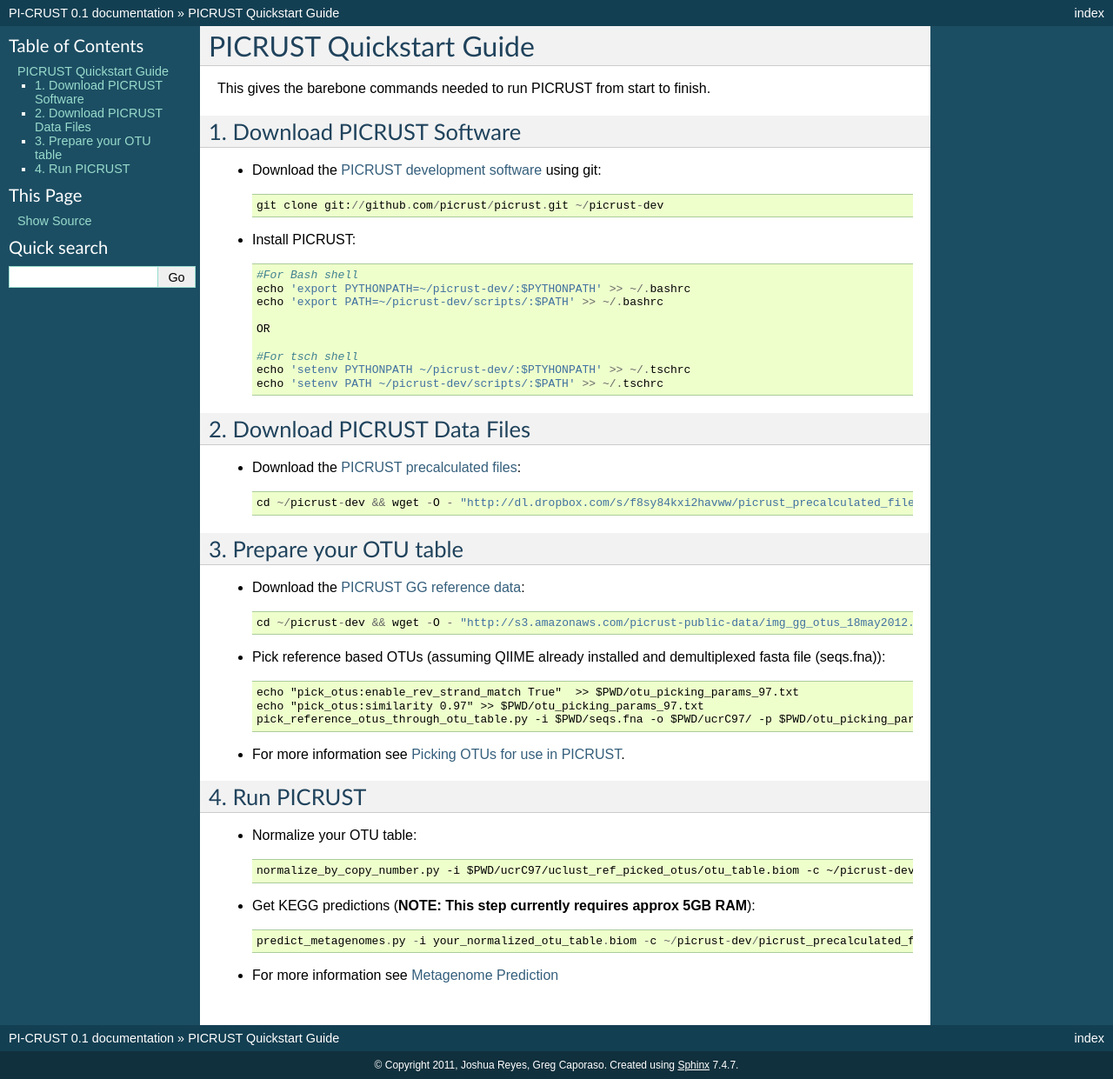
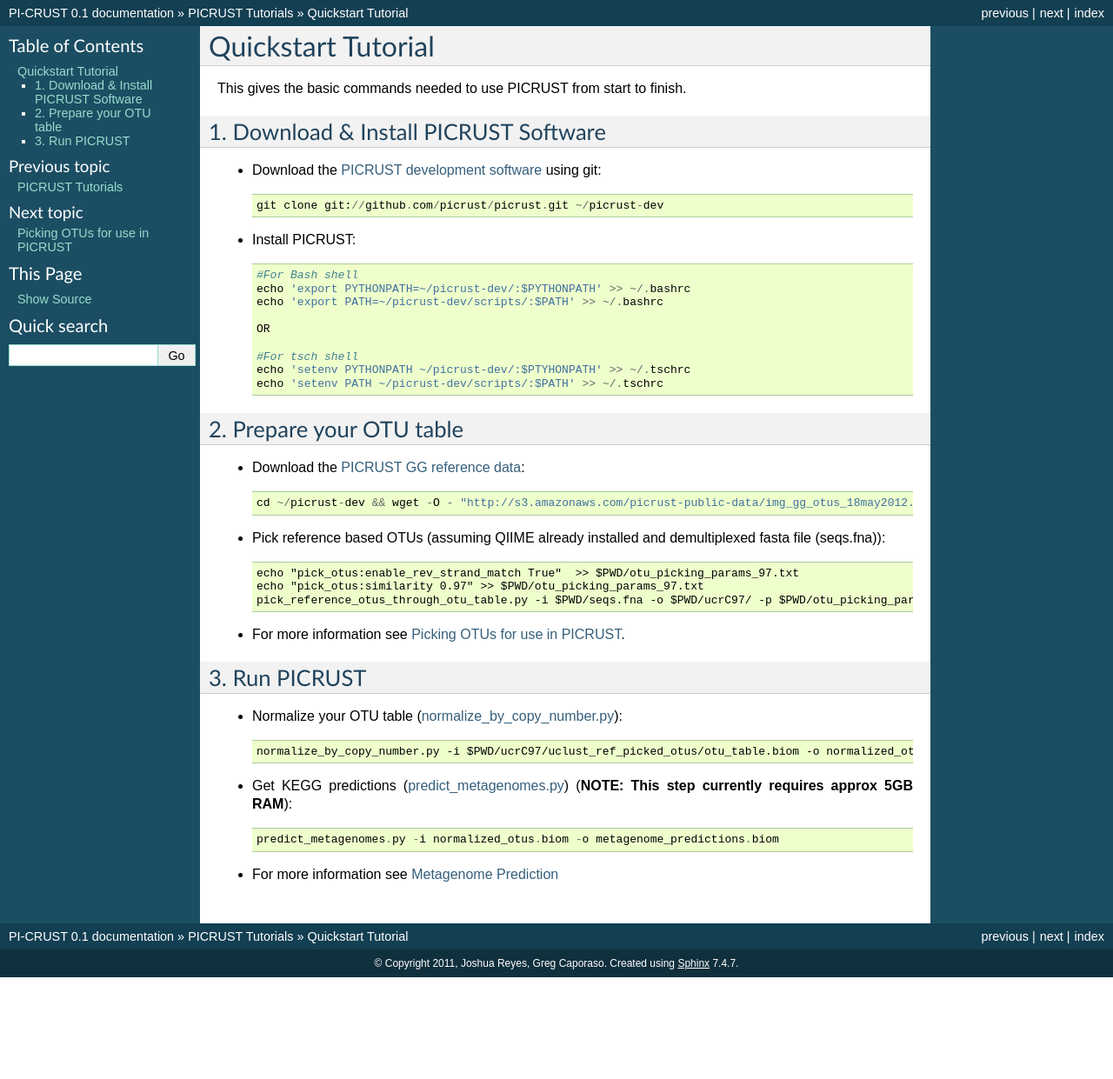
Before and after one commit to picrust/picrust, a Sphinx documentation site: the page built from doc/source/tutorials/000_quickstart.rst, in a window 1280 px wide. Shown: the whole page at 87% size. Built offline with Sphinx 7.4.7, drawn with Linux system fonts in a browser that asks for light colours; after the commit the page ends 1124 px from its top, so only the background shows below that.

Commit message:
Update documentation for use with precalculated files
Update documentation to reflect the use of the built-in precalculated files.
No longer need to specify '-c' flag with file.
Also, move quickstart to the tutorials list.


Former-commit-id: 50c69be7fe993a7c9413ce375a4a5d1e243d5d86

```diff
--- a/doc/source/quickstart.rst
+++ b/doc/source/tutorials/000_quickstart.rst
@@ -1,14 +1,14 @@
-.. _quickstart:
+.. _quickstart_tutorial:
 
-PICRUST Quickstart Guide
-========================
+Quickstart Tutorial
+===================
 
-This gives the barebone commands needed to run PICRUST from start to finish.
+This gives the basic commands needed to use PICRUST from start to finish.
 
-.. include:: global.rst
+.. include:: ../global.rst
 
-1. Download PICRUST Software
-----------------------------
+1. Download & Install PICRUST Software
+--------------------------------------
 * Download the `PICRUST development software`_ using git::
 
 	git clone git://github.com/picrust/picrust.git ~/picrust-dev
@@ -25,15 +25,7 @@
 	echo 'setenv PYTHONPATH ~/picrust-dev/:$PTYHONPATH' >> ~/.tschrc
 	echo 'setenv PATH ~/picrust-dev/scripts/:$PATH' >> ~/.tschrc
 
-2. Download PICRUST Data Files
-------------------------------
-
-* Download the `PICRUST precalculated files`_::
-
-	cd ~/picrust-dev && wget -O - "http://dl.dropbox.com/s/f8sy84kxi2havww/picrust_precalculated_files.tgz" | tar -xvf -
-
-
-3. Prepare your OTU table
+2. Prepare your OTU table
 -------------------------
 
 * Download the `PICRUST GG reference data`_::
@@ -49,15 +41,15 @@
 * For more information see :ref:`otu_picking_tutorial`.
 
 
-4. Run PICRUST
+3. Run PICRUST
 --------------
 
-* Normalize your OTU table::
+* Normalize your OTU table (:ref:`normalize_by_copy_number`)::
 
-	normalize_by_copy_number.py -i $PWD/ucrC97/uclust_ref_picked_otus/otu_table.biom -c ~/picrust-dev/picrust_precalculated_files/16S_acepic_predict_traits_97.biom.gz -o your_normalized_otu_table.biom
+	normalize_by_copy_number.py -i $PWD/ucrC97/uclust_ref_picked_otus/otu_table.biom -o normalized_otus.biom
 
-* Get KEGG predictions (**NOTE: This step currently requires approx 5GB RAM**)::
+* Get KEGG predictions (:ref:`predict_metagenomes`) (**NOTE: This step currently requires approx 5GB RAM**)::
 
-	predict_metagenomes.py -i your_normalized_otu_table.biom -c ~/picrust-dev/picrust_precalculated_files/KEGG_acepic_predict_traits_97.biom.gz -o your_KEGG_predictions.biom
+	predict_metagenomes.py -i normalized_otus.biom -o metagenome_predictions.biom
 
 * For more information see :ref:`metagenome_prediction_tutorial`
--- a/doc/source/tutorials/010_metagenome_prediction.rst
+++ b/doc/source/tutorials/010_metagenome_prediction.rst
@@ -19,48 +19,18 @@
 
 1. The `PICRUST software`_ package
 2. A PICRUST compatible OTU table (:ref:`otu_picking_tutorial`)
-3. The `PICRUST precalculated files`_
-
-
-Tutorial Files (optional)
--------------------------
-
-The `PICRUST metagenome tutorial files`_ allow testing of PICRUST using a simple two sample OTU table and smaller support files. Descriptions of the files within this download are as follows:
-
-* OTU table (`biom`_ format ``.biom``)
-	* ``hmp_mock_otu_table.biom``
-	* This is an OTU table that contains OTU IDs that match IDs in the reference tree.  This is usually done by picking OTUs against the `Greengenes`_ reference package in `QIIME`_.
-
-* Functional trait (`KEGG`_ `KO`_) copy number predictions (`biom`_ format ``.biom``)
-    * ``trait_predictions_KEGG_wagner.biom`` is generated using :ref:`predict_traits`
-    * Contains predictions for `KO`_ traits for each OTU that has a tip in the reference tree.
-
-.. warning:
-
-	This file was created specifically for the OTU table included in this tutorial using the ``-l`` option in ``predict_traits.py``.
-	It can NOT be used with other OTU tables.
-
-* Marker gene (16S) copy number predictions (`biom`_ format ``.biom``)
-    * ``trait_predictions_16S_wagner.biom`` is generated using :ref:`predict_traits`
-    * Contains predictions for 16S copy number for each OTU that has a tip in the reference tree.
-
-.. warning:
-
-	This file was created specifically for the OTU table included in this tutorial using the ``-l`` option in ``predict_traits.py``.
-	It can NOT be used with other OTU tables.
 
 Step 1: Normalize OTU Table
 ---------------------------
 
 :ref:`normalize_by_copy_number` normalizes the OTU table by dividing each OTU by the known/predicted 16S copy number abdundance.
 
-Input is the users OTU table (that has been referenced picked against green genes), and the PICRUST 16S copy number pre-calculated file (**16S_acepic_predict_traits_97.biom.gz**).
+Input is the users OTU table (that has been referenced picked against green genes).
 
 Input and output files are in `biom`_ format::
 
 	normalize_by_copy_number.py
 		-i your_otu_table.biom
-		-c 16S_acepic_predict_traits_97.biom.gz
 		-o your_normalized_otu_table.biom
 
 (Optional) Input format of OTU table can be changed to "classic" `QIIME`_ OTU instead of `biom`_ format using the ``-f`` option: ::
@@ -68,7 +38,6 @@
 	 normalize_by_copy_number.py
 		-f
 		-i your_otu_table.tab
-		-c 16S_acepic_predict_traits_97.biom.gz
 		-o your_normalized_otu_table.biom
 
 Step 2: Predict Functions For Metagenome
@@ -76,7 +45,7 @@
 
 :ref:`predict_metagenomes` creates the final metagenome functional predictions. It multiplies each normalized OTU abundance by each predicted functional trait abundance to produce a table of functions (rows) by samples (columns).
 
-Input is the normalized OTU table created by :ref:`normalize_by_copy_number` and the PICRUST KEGG pre-calculated file (**KEGG_acepic_predict_traits_97.biom.gz**).
+Input is the normalized OTU table created by :ref:`normalize_by_copy_number`.
 
 (**NOTE: This step currently requires approx 5GB RAM**)
 
@@ -84,7 +53,6 @@
 
 	predict_metagenomes.py
 		-i your_normalized_otu_table.biom
-		-c KEGG_acepic_predict_traits_97.biom.gz
 		-o your_KEGG_predictions.biom
 
 (Optional) Output format can be changed to tab delimited using ``-f`` option: ::
@@ -92,5 +60,4 @@
 	predict_metagenomes.py
 		-f
 		-i your_normalized_otu_table.biom
-		-c KEGG_acepic_predict_traits_97.biom.gz
 		-o your_KEGG_predictions.tab
```
Also changed, not shown: doc/source/index.rst (+2 -8 lines), doc/source/scripts/normalize_by_copy_number.rst (+6 -6 lines), doc/source/scripts/predict_metagenomes.rst (+6 -7 lines), doc/source/tutorials/001_otu_picking.rst (renamed from doc/source/tutorials/000_otu_picking.rst).
